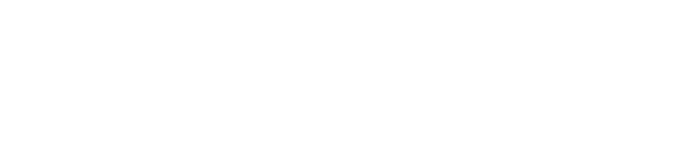
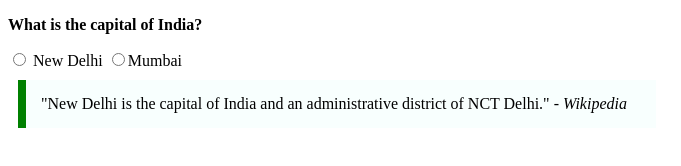
Before and after one commit to acciojob/trivia-Saurabh-S-Patel, a website: page main.html in a window 1280 px wide. Shown: the whole page, without its empty margins (0-681 px from the left). Drawn offline with Linux system fonts and the light colour scheme.

Commit message:
created a submission

```diff
--- a/main.html
+++ b/main.html
@@ -4,10 +4,27 @@
 
 <head>
 	<link rel="stylesheet" href="styles.css">
+	<style>
+		.blockquote{
+		max-width: 600px;
+		margin: 10px;
+		padding:15px;
+		border-left:8px solid green;
+		background-color:#f8fffe;
+		fonr-white:bold;
+		}
+	</style>
 </head>
 
 <body>
-	<!-- the entire body must be written by student -->
+	<p><b>What is the capital of India?</b></p>
+	<input type='radio' name="capital" value="New Delhi"> New Delhi
+	<input type="radio" name="capital" value="Mumbai">Mumbai
+
+	<blockquote class="blockquote">
+		"New Delhi is the capital of India and an administrative district of NCT Delhi."
+		<cite> - Wikipedia</cite>
+	</blockquote><!-- the entire body must be written by student -->
     <script type="text/javascript" src="./script.js">
 </script>
 
```
